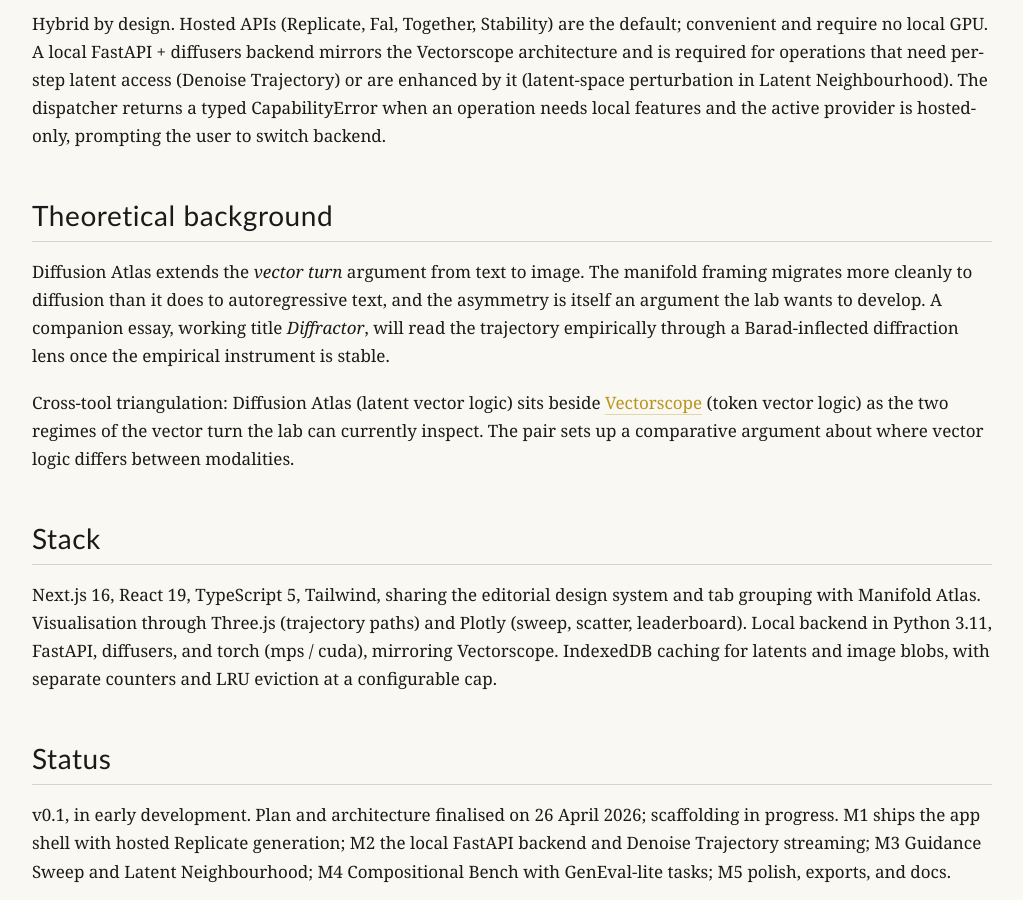
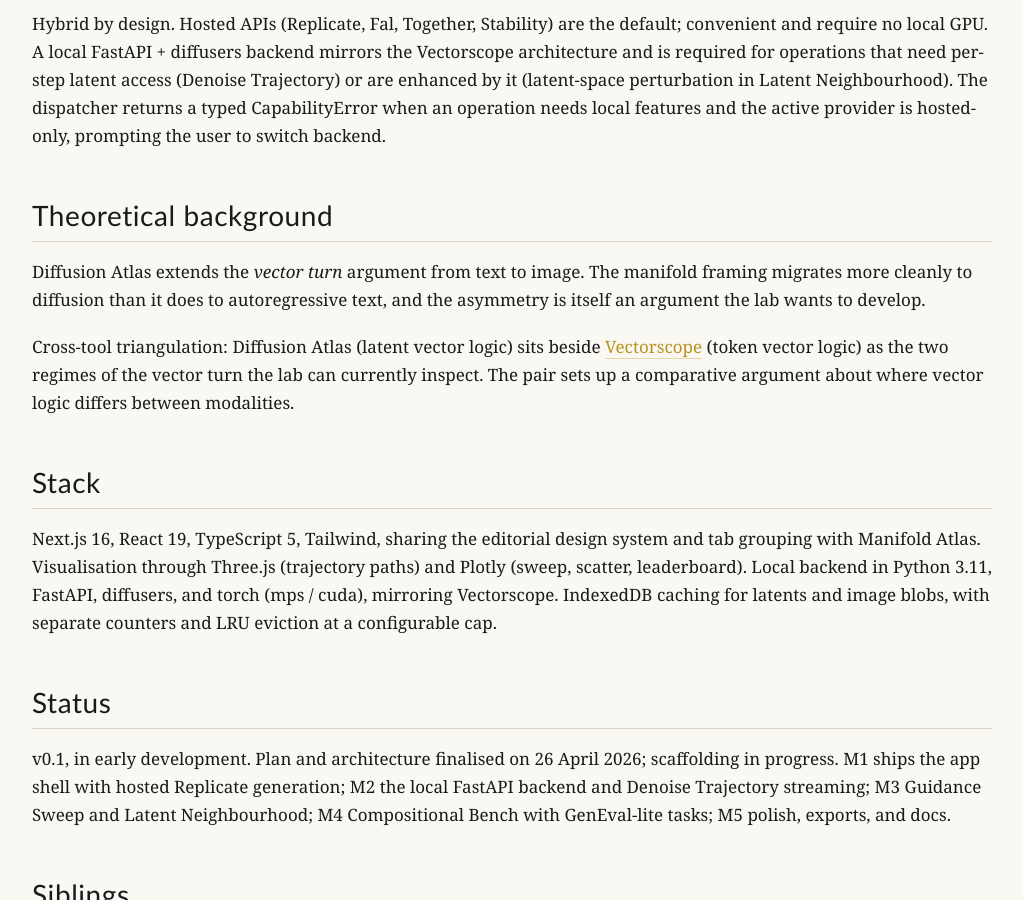
Before and after one commit to vector-lab-tools/vector-lab-tools.github.io, a Jekyll site: the page built from tools/diffusion-atlas.md, in a window 1280 px wide and 900 px high, scrolled down 1554 px. Shown: the whole window, without its empty margins (128-1151 px from the left). Built offline with Jekyll 4.4.1, drawn with Linux system fonts in a browser that asks for light colours.

Commit message:
Diffusion Atlas deep dive: drop Diffractor essay reference
Supported-by: Claude

```diff
--- a/tools/diffusion-atlas.md
+++ b/tools/diffusion-atlas.md
@@ -47,7 +47,7 @@ Hybrid by design. Hosted APIs (Replicate, Fal, Together, Stability) are the defa
 
 ## Theoretical background
 
-Diffusion Atlas extends the *vector turn* argument from text to image. The manifold framing migrates more cleanly to diffusion than it does to autoregressive text, and the asymmetry is itself an argument the lab wants to develop. A companion essay, working title *Diffractor*, will read the trajectory empirically through a Barad-inflected diffraction lens once the empirical instrument is stable.
+Diffusion Atlas extends the *vector turn* argument from text to image. The manifold framing migrates more cleanly to diffusion than it does to autoregressive text, and the asymmetry is itself an argument the lab wants to develop.
 
 Cross-tool triangulation: Diffusion Atlas (latent vector logic) sits beside [Vectorscope](/tools/vectorscope.html) (token vector logic) as the two regimes of the vector turn the lab can currently inspect. The pair sets up a comparative argument about where vector logic differs between modalities.
 
```
